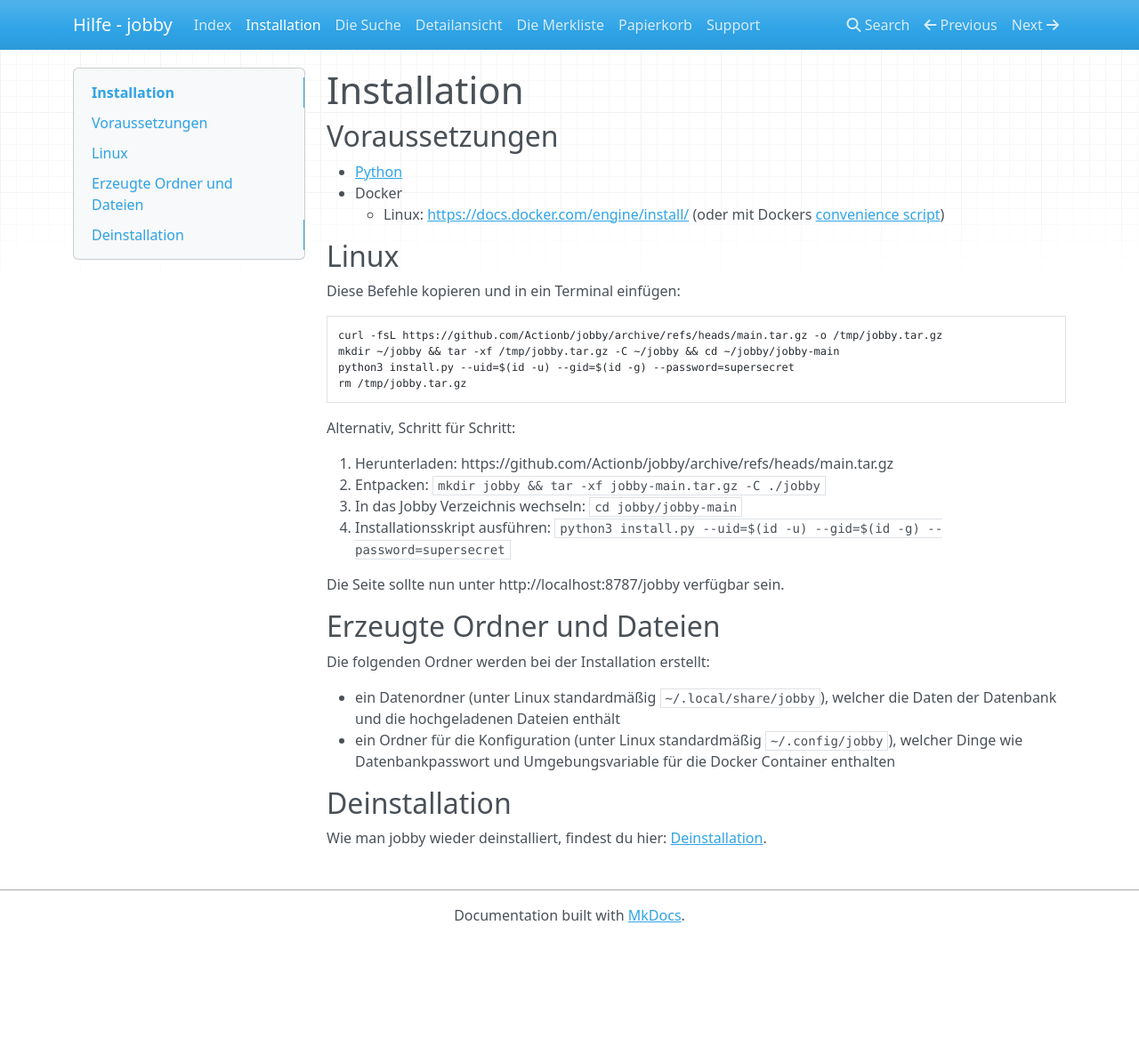
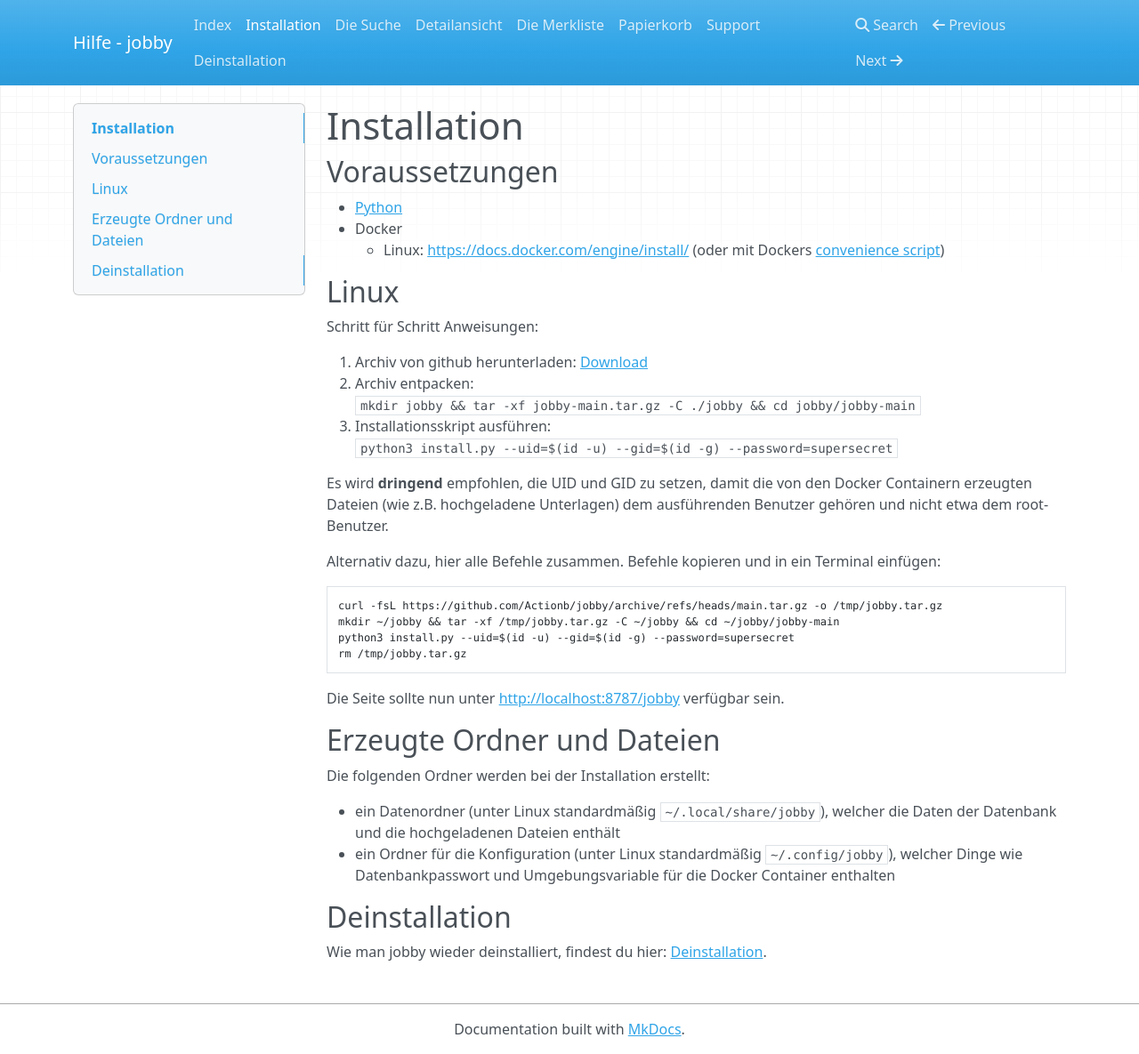
Before and after one commit to Actionb/jobby, an MkDocs documentation site: the page built from docs/install.md, in a window 1280 px wide and 1185 px high. Shown: the whole window at 89% size. Built offline with MkDocs 1.6.1, drawn with Linux system fonts in a browser that asks for light colours; nearby versions of some CDN libraries.

Commit message:
Update docs

````diff
--- a/docs/install.md
+++ b/docs/install.md
@@ -4,11 +4,27 @@
 
 - [Python](https://www.python.org/)
 - Docker
-    - Linux: [https://docs.docker.com/engine/install/](https://docs.docker.com/engine/install/) (oder mit Dockers [convenience script](https://get.docker.com/))
+    - Linux: [https://docs.docker.com/engine/install/](https://docs.docker.com/engine/install/) (oder mit
+      Dockers [convenience script](https://get.docker.com/))
 
 ## Linux
 
-Diese Befehle kopieren und in ein Terminal einfügen:
+Schritt für Schritt Anweisungen:
+
+1. Archiv von github herunterladen: [Download](https://github.com/Actionb/jobby/archive/refs/heads/main.tar.gz)
+2. Archiv entpacken:
+    ```
+    mkdir jobby && tar -xf jobby-main.tar.gz -C ./jobby && cd jobby/jobby-main
+    ```
+3. Installationsskript ausführen:
+    ```
+    python3 install.py --uid=$(id -u) --gid=$(id -g) --password=supersecret
+    ```
+
+Es wird **dringend** empfohlen, die UID und GID zu setzen, damit die von den Docker Containern erzeugten Dateien
+(wie z.B. hochgeladene Unterlagen) dem ausführenden Benutzer gehören und nicht etwa dem root-Benutzer.
+
+Alternativ dazu, hier alle Befehle zusammen. Befehle kopieren und in ein Terminal einfügen:
 
 ```shell
 curl -fsL https://github.com/Actionb/jobby/archive/refs/heads/main.tar.gz -o /tmp/jobby.tar.gz
@@ -17,14 +33,7 @@
 rm /tmp/jobby.tar.gz
 ```
 
-Alternativ, Schritt für Schritt:
-
-1. Herunterladen: https://github.com/Actionb/jobby/archive/refs/heads/main.tar.gz
-2. Entpacken: `mkdir jobby && tar -xf jobby-main.tar.gz -C ./jobby`
-3. In das Jobby Verzeichnis wechseln: `cd jobby/jobby-main`
-4. Installationsskript ausführen: `python3 install.py --uid=$(id -u) --gid=$(id -g) --password=supersecret`
-
-Die Seite sollte nun unter http://localhost:8787/jobby verfügbar sein.
+Die Seite sollte nun unter [http://localhost:8787/jobby](http://localhost:8787/jobby) verfügbar sein.
 
 ## Erzeugte Ordner und Dateien
 
--- a/mkdocs.yml
+++ b/mkdocs.yml
@@ -7,6 +7,7 @@
   - Die Merkliste: merkliste.md
   - Papierkorb: papierkorb.md
   - Support: support.md
+  - Deinstallation: deinstall.md
 plugins:
   - search
   - print-site:
````
Also changed, not shown: docs/detail.md (+3 -3 lines), docs/index.md (+1 -1 lines).
